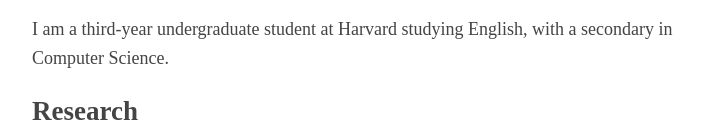
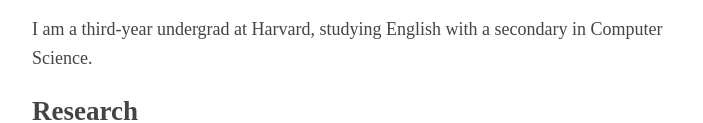
Before and after one commit to cfdenton/cfdenton.github.io, a plain HTML site: page index.html in a window 1280 px wide. Shown: the part 376-499 px from the top of the page, without its empty margins (283-986 px from the left). Drawn offline with Linux system fonts and the light colour scheme.

Commit message:
Update index.html

```diff
--- a/index.html
+++ b/index.html
@@ -8,7 +8,7 @@
 <img src="glow.jpg" style="max-width: 40%;">
 
 
-<p>I am a third-year undergraduate student at Harvard studying English, with a secondary in Computer Science.</p>
+<p>I am a third-year undergrad at Harvard, studying English with a secondary in Computer Science.</p>
 
 <h2> Research </h2>
 <ul>
```
